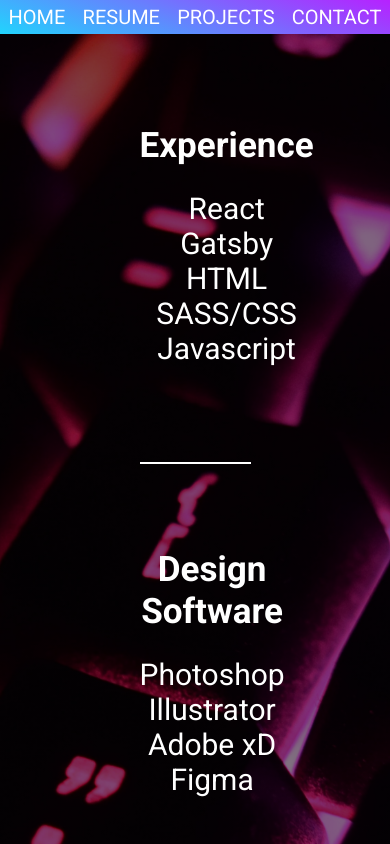
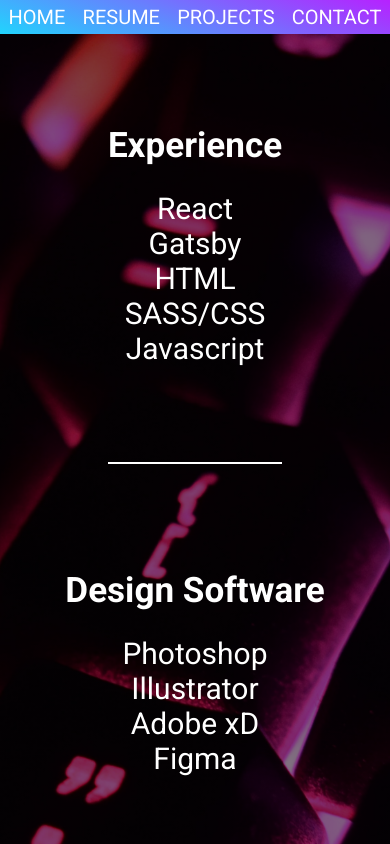
Before and after one commit to TeflonTrout/react-portfolio, a React (Create React App) app: page /resume in a window 390 px wide. Shown: the top 844 px of the page. Built offline with nearby package versions, Linux system fonts and the light colour scheme.

Commit message:
updated for mobile viewing

```diff
--- a/src/Styles/Styles.css
+++ b/src/Styles/Styles.css
@@ -469,4 +469,31 @@
     width: 80%;
   }
 }
+
+@media only screen and (max-width: 680px) {
+  .resume-page {
+    text-align: center;
+    padding: 0 !important;
+    margin: 0 !important;
+  }
+  .resume-page .skills-left {
+    width: auto;
+  }
+  .resume-page .skills-center {
+    width: auto;
+  }
+  .resume-page .skills-right {
+    width: auto;
+  }
+  .resume-page ul {
+    text-align: center;
+    display: -webkit-box;
+    display: -ms-flexbox;
+    display: flex;
+    -webkit-box-orient: vertical;
+    -webkit-box-direction: normal;
+        -ms-flex-direction: column;
+            flex-direction: column;
+  }
+}
 /*# sourceMappingURL=Styles.css.map */
--- a/src/Styles/Styles.scss
+++ b/src/Styles/Styles.scss
@@ -385,3 +385,26 @@
       width: 80%;
     }
   }
+
+  @media only screen and (max-width: 680px) {
+    .resume-page {
+        text-align: center;
+        padding: 0 !important;
+        margin: 0 !important;
+        .skills-left {
+            width: auto;
+        }
+        .skills-center {
+            width: auto;
+        }
+        .skills-right {
+            width: auto;
+        }
+        ul {
+            text-align: center;
+            display: flex;
+            flex-direction: column;
+
+        }
+    }
+  }
```
Also changed, not shown: 1 other file (tests, documents, lock files or other folders).
